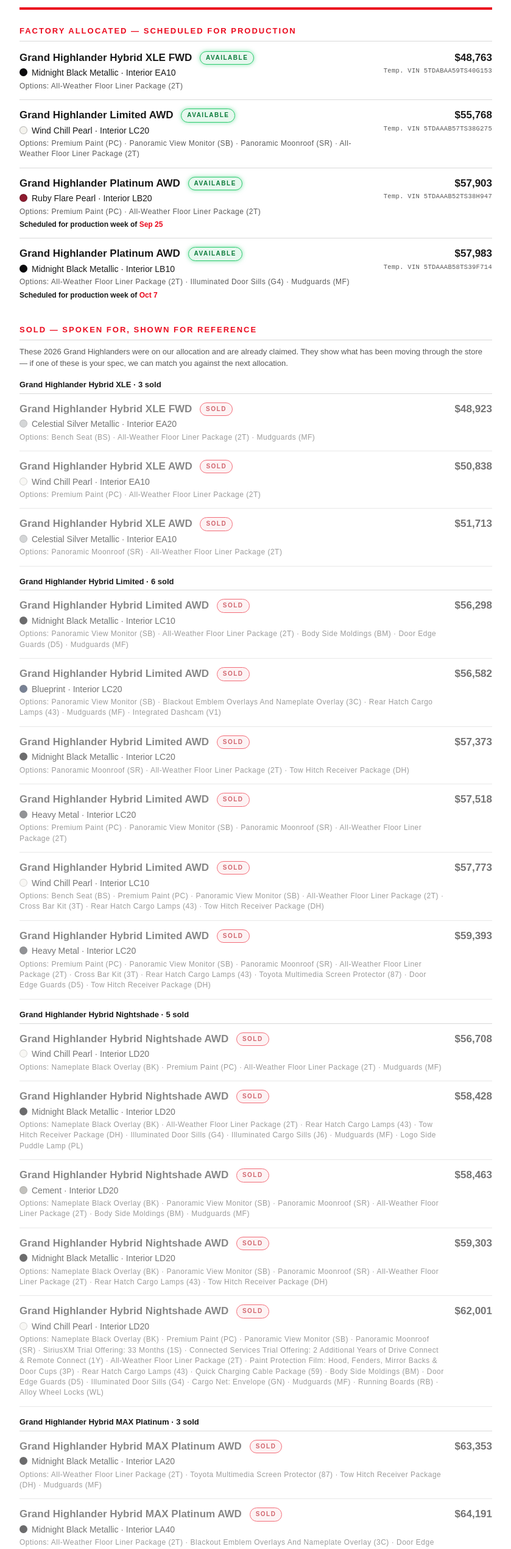
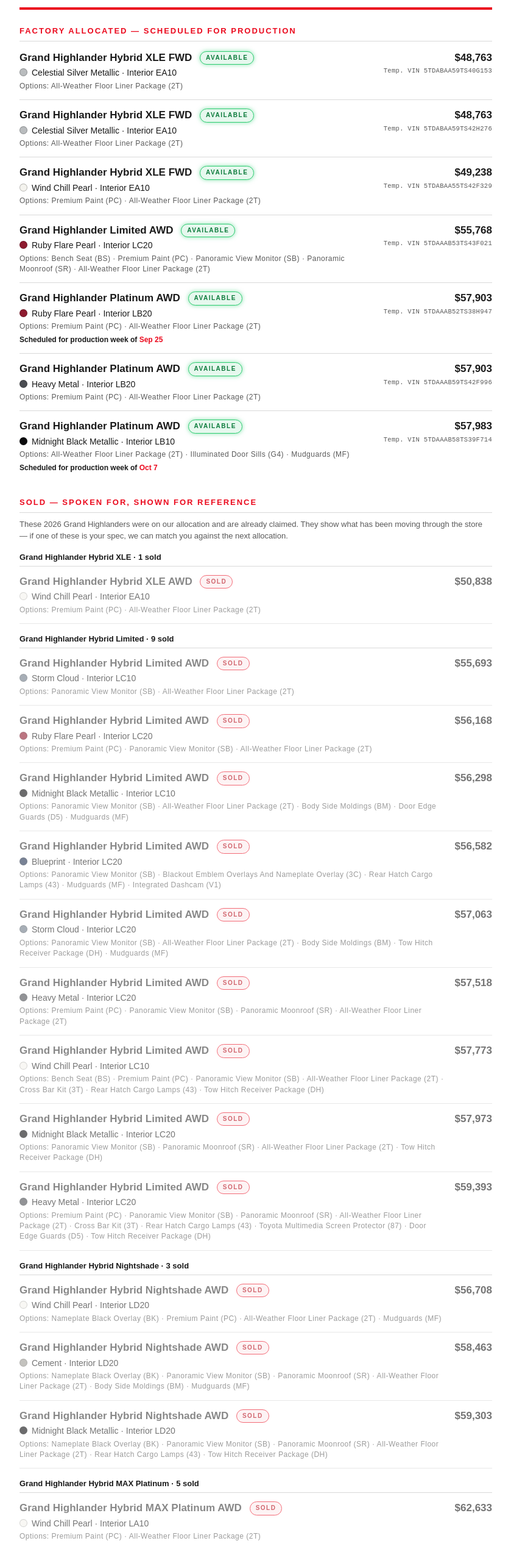
Before and after one commit to cjosh4toyotas-stack/Grand-Highlander-Availability, a plain HTML site: page index.html in a window 1280 px wide. Shown: the part 179-2719 px from the top of the page at 61% size, without its empty margins (220-1059 px from the left). Drawn offline with Linux system fonts and the light colour scheme.

```diff
--- a/index.html
+++ b/index.html
@@ -114,7 +114,7 @@
     <div class="head-text">
     <div class="dealer">McGrath Toyota of Iowa City</div>
     <h1>2026 Grand Highlander Availability</h1>
-    <div class="asof">Updated <strong>September 10, 2026</strong> &middot; All prices are MSRP</div>
+    <div class="asof">Updated <strong>September 23, 2026</strong> &middot; All prices are MSRP</div>
     <div class="cycle">Factory allocations arrive every two weeks &mdash; the next batch is expected soon. Units marked <b style="color:#0a7a3a">AVAILABLE</b> can be claimed today with a deposit; units marked <b style="color:#b3000f">SOLD</b> are already spoken for.</div>
     </div>
   </header>
@@ -130,7 +130,7 @@
     <div class="unit">
       <div class="u-main">
         <div class="u-trim">Grand Highlander Hybrid XLE FWD <span class="badge badge-av">AVAILABLE</span></div>
-        <div class="u-color"><span class="swatch sw-black"></span>Midnight Black Metallic &middot; Interior EA10</div>
+        <div class="u-color"><span class="swatch sw-meteor"></span>Celestial Silver Metallic &middot; Interior EA10</div>
         <div class="u-equip">Options: All-Weather Floor Liner Package (2T)</div>
 
       </div>
@@ -140,13 +140,35 @@
     </div>
     <div class="unit">
       <div class="u-main">
-        <div class="u-trim">Grand Highlander Limited AWD <span class="badge badge-av">AVAILABLE</span></div>
-        <div class="u-color"><span class="swatch sw-pearl"></span>Wind Chill Pearl &middot; Interior LC20</div>
-        <div class="u-equip">Options: Premium Paint (PC) &middot; Panoramic View Monitor (SB) &middot; Panoramic Moonroof (SR) &middot; All-Weather Floor Liner Package (2T)</div>
+        <div class="u-trim">Grand Highlander Hybrid XLE FWD <span class="badge badge-av">AVAILABLE</span></div>
+        <div class="u-color"><span class="swatch sw-meteor"></span>Celestial Silver Metallic &middot; Interior EA10</div>
+        <div class="u-equip">Options: All-Weather Floor Liner Package (2T)</div>
 
       </div>
       <div class="u-right">
-        <div class="u-price">$55,768</div><div class="u-vin">Temp. VIN 5TDAAAB57TS38G275</div>
+        <div class="u-price">$48,763</div><div class="u-vin">Temp. VIN 5TDABAA59TS42H276</div>
+      </div>
+    </div>
+    <div class="unit">
+      <div class="u-main">
+        <div class="u-trim">Grand Highlander Hybrid XLE FWD <span class="badge badge-av">AVAILABLE</span></div>
+        <div class="u-color"><span class="swatch sw-pearl"></span>Wind Chill Pearl &middot; Interior EA10</div>
+        <div class="u-equip">Options: Premium Paint (PC) &middot; All-Weather Floor Liner Package (2T)</div>
+
+      </div>
+      <div class="u-right">
+        <div class="u-price">$49,238</div><div class="u-vin">Temp. VIN 5TDABAA55TS42F329</div>
+      </div>
+    </div>
+    <div class="unit">
+      <div class="u-main">
+        <div class="u-trim">Grand Highlander Limited AWD <span class="badge badge-av">AVAILABLE</span></div>
+        <div class="u-color"><span class="swatch sw-ruby"></span>Ruby Flare Pearl &middot; Interior LC20</div>
+        <div class="u-equip">Options: Bench Seat (BS) &middot; Premium Paint (PC) &middot; Panoramic View Monitor (SB) &middot; Panoramic Moonroof (SR) &middot; All-Weather Floor Liner Package (2T)</div>
+
+      </div>
+      <div class="u-right">
+        <div class="u-price">$55,768</div><div class="u-vin">Temp. VIN 5TDAAAB53TS43F021</div>
       </div>
     </div>
     <div class="unit">
@@ -158,6 +180,17 @@
       </div>
       <div class="u-right">
         <div class="u-price">$57,903</div><div class="u-vin">Temp. VIN 5TDAAAB52TS38H947</div>
+      </div>
+    </div>
+    <div class="unit">
+      <div class="u-main">
+        <div class="u-trim">Grand Highlander Platinum AWD <span class="badge badge-av">AVAILABLE</span></div>
+        <div class="u-color"><span class="swatch sw-heavy"></span>Heavy Metal &middot; Interior LB20</div>
+        <div class="u-equip">Options: Premium Paint (PC) &middot; All-Weather Floor Liner Package (2T)</div>
+
+      </div>
+      <div class="u-right">
+        <div class="u-price">$57,903</div><div class="u-vin">Temp. VIN 5TDAAAB59TS42F996</div>
       </div>
     </div>
     <div class="unit">
@@ -176,18 +209,7 @@
   <section class="soldwall">
     <h2 class="h2-sold">Sold &mdash; Spoken For, Shown for Reference</h2>
     <p class="soldnote">These 2026 Grand Highlanders were on our allocation and are already claimed. They show what has been moving through the store &mdash; if one of these is your spec, we can match you against the next allocation.</p>
-    <h3 class="soldgrp">Grand Highlander Hybrid XLE &middot; 3 sold</h3>
-    <div class="unit sold">
-      <div class="u-main">
-        <div class="u-trim">Grand Highlander Hybrid XLE FWD <span class="badge badge-sold">SOLD</span></div>
-        <div class="u-color"><span class="swatch sw-meteor"></span>Celestial Silver Metallic &middot; Interior EA20</div>
-        <div class="u-equip">Options: Bench Seat (BS) &middot; All-Weather Floor Liner Package (2T) &middot; Mudguards (MF)</div>
-
-      </div>
-      <div class="u-right">
-        <div class="u-price">$48,923</div>
-      </div>
-    </div>
+    <h3 class="soldgrp">Grand Highlander Hybrid XLE &middot; 1 sold</h3>
     <div class="unit sold">
       <div class="u-main">
         <div class="u-trim">Grand Highlander Hybrid XLE AWD <span class="badge badge-sold">SOLD</span></div>
@@ -199,18 +221,29 @@
         <div class="u-price">$50,838</div>
       </div>
     </div>
+    <h3 class="soldgrp">Grand Highlander Hybrid Limited &middot; 9 sold</h3>
     <div class="unit sold">
       <div class="u-main">
-        <div class="u-trim">Grand Highlander Hybrid XLE AWD <span class="badge badge-sold">SOLD</span></div>
-        <div class="u-color"><span class="swatch sw-meteor"></span>Celestial Silver Metallic &middot; Interior EA10</div>
-        <div class="u-equip">Options: Panoramic Moonroof (SR) &middot; All-Weather Floor Liner Package (2T)</div>
+        <div class="u-trim">Grand Highlander Hybrid Limited AWD <span class="badge badge-sold">SOLD</span></div>
+        <div class="u-color"><span class="swatch sw-storm"></span>Storm Cloud &middot; Interior LC10</div>
+        <div class="u-equip">Options: Panoramic View Monitor (SB) &middot; All-Weather Floor Liner Package (2T)</div>
 
       </div>
       <div class="u-right">
-        <div class="u-price">$51,713</div>
+        <div class="u-price">$55,693</div>
       </div>
     </div>
-    <h3 class="soldgrp">Grand Highlander Hybrid Limited &middot; 6 sold</h3>
+    <div class="unit sold">
+      <div class="u-main">
+        <div class="u-trim">Grand Highlander Hybrid Limited AWD <span class="badge badge-sold">SOLD</span></div>
+        <div class="u-color"><span class="swatch sw-ruby"></span>Ruby Flare Pearl &middot; Interior LC20</div>
+        <div class="u-equip">Options: Premium Paint (PC) &middot; Panoramic View Monitor (SB) &middot; All-Weather Floor Liner Package (2T)</div>
+
+      </div>
+      <div class="u-right">
+        <div class="u-price">$56,168</div>
+      </div>
+    </div>
     <div class="unit sold">
       <div class="u-main">
         <div class="u-trim">Grand Highlander Hybrid Limited AWD <span class="badge badge-sold">SOLD</span></div>
@@ -236,12 +269,12 @@
     <div class="unit sold">
       <div class="u-main">
         <div class="u-trim">Grand Highlander Hybrid Limited AWD <span class="badge badge-sold">SOLD</span></div>
-        <div class="u-color"><span class="swatch sw-black"></span>Midnight Black Metallic &middot; Interior LC20</div>
-        <div class="u-equip">Options: Panoramic Moonroof (SR) &middot; All-Weather Floor Liner Package (2T) &middot; Tow Hitch Receiver Package (DH)</div>
+        <div class="u-color"><span class="swatch sw-storm"></span>Storm Cloud &middot; Interior LC20</div>
+        <div class="u-equip">Options: Panoramic View Monitor (SB) &middot; All-Weather Floor Liner Package (2T) &middot; Body Side Moldings (BM) &middot; Tow Hitch Receiver Package (DH) &middot; Mudguards (MF)</div>
 
       </div>
       <div class="u-right">
-        <div class="u-price">$57,373</div>
+        <div class="u-price">$57,063</div>
       </div>
     </div>
     <div class="unit sold">
@@ -269,6 +302,17 @@
     <div class="unit sold">
       <div class="u-main">
         <div class="u-trim">Grand Highlander Hybrid Limited AWD <span class="badge badge-sold">SOLD</span></div>
+        <div class="u-color"><span class="swatch sw-black"></span>Midnight Black Metallic &middot; Interior LC20</div>
+        <div class="u-equip">Options: Panoramic View Monitor (SB) &middot; Panoramic Moonroof (SR) &middot; All-Weather Floor Liner Package (2T) &middot; Tow Hitch Receiver Package (DH)</div>
+
+      </div>
+      <div class="u-right">
+        <div class="u-price">$57,973</div>
+      </div>
+    </div>
+    <div class="unit sold">
+      <div class="u-main">
+        <div class="u-trim">Grand Highlander Hybrid Limited AWD <span class="badge badge-sold">SOLD</span></div>
         <div class="u-color"><span class="swatch sw-heavy"></span>Heavy Metal &middot; Interior LC20</div>
         <div class="u-equip">Options: Premium Paint (PC) &middot; Panoramic View Monitor (SB) &middot; Panoramic Moonroof (SR) &middot; All-Weather Floor Liner Package (2T) &middot; Cross Bar Kit (3T) &middot; Rear Hatch Cargo Lamps (43) &middot; Toyota Multimedia Screen Protector (87) &middot; Door Edge Guards (D5) &middot; Tow Hitch Receiver Package (DH)</div>
 
@@ -277,7 +321,7 @@
         <div class="u-price">$59,393</div>
       </div>
     </div>
-    <h3 class="soldgrp">Grand Highlander Hybrid Nightshade &middot; 5 sold</h3>
+    <h3 class="soldgrp">Grand Highlander Hybrid Nightshade &middot; 3 sold</h3>
     <div class="unit sold">
       <div class="u-main">
         <div class="u-trim">Grand Highlander Hybrid Nightshade AWD <span class="badge badge-sold">SOLD</span></div>
@@ -287,17 +331,6 @@
       </div>
       <div class="u-right">
         <div class="u-price">$56,708</div>
-      </div>
-    </div>
-    <div class="unit sold">
-      <div class="u-main">
-        <div class="u-trim">Grand Highlander Hybrid Nightshade AWD <span class="badge badge-sold">SOLD</span></div>
-        <div class="u-color"><span class="swatch sw-black"></span>Midnight Black Metallic &middot; Interior LD20</div>
-        <div class="u-equip">Options: Nameplate Black Overlay (BK) &middot; All-Weather Floor Liner Package (2T) &middot; Rear Hatch Cargo Lamps (43) &middot; Tow Hitch Receiver Package (DH) &middot; Illuminated Door Sills (G4) &middot; Illuminated Cargo Sills (J6) &middot; Mudguards (MF) &middot; Logo Side Puddle Lamp (PL)</div>
-
-      </div>
-      <div class="u-right">
-        <div class="u-price">$58,428</div>
       </div>
     </div>
     <div class="unit sold">
@@ -322,27 +355,38 @@
         <div class="u-price">$59,303</div>
       </div>
     </div>
+    <h3 class="soldgrp">Grand Highlander Hybrid MAX Platinum &middot; 5 sold</h3>
     <div class="unit sold">
       <div class="u-main">
-        <div class="u-trim">Grand Highlander Hybrid Nightshade AWD <span class="badge badge-sold">SOLD</span></div>
-        <div class="u-color"><span class="swatch sw-pearl"></span>Wind Chill Pearl &middot; Interior LD20</div>
-        <div class="u-equip">Options: Nameplate Black Overlay (BK) &middot; Premium Paint (PC) &middot; Panoramic View Monitor (SB) &middot; Panoramic Moonroof (SR) &middot; SiriusXM Trial Offering: 33 Months (1S) &middot; Connected Services Trial Offering: 2 Additional Years of Drive Connect &amp; Remote Connect (1Y) &middot; All-Weather Floor Liner Package (2T) &middot; Paint Protection Film: Hood, Fenders, Mirror Backs &amp; Door Cups (3P) &middot; Rear Hatch Cargo Lamps (43) &middot; Quick Charging Cable Package (59) &middot; Body Side Moldings (BM) &middot; Door Edge Guards (D5) &middot; Illuminated Door Sills (G4) &middot; Cargo Net: Envelope (GN) &middot; Mudguards (MF) &middot; Running Boards (RB) &middot; Alloy Wheel Locks (WL)</div>
+        <div class="u-trim">Grand Highlander Hybrid MAX Platinum AWD <span class="badge badge-sold">SOLD</span></div>
+        <div class="u-color"><span class="swatch sw-pearl"></span>Wind Chill Pearl &middot; Interior LA10</div>
+        <div class="u-equip">Options: Premium Paint (PC) &middot; All-Weather Floor Liner Package (2T)</div>
 
       </div>
       <div class="u-right">
-        <div class="u-price">$62,001</div>
+        <div class="u-price">$62,633</div>
       </div>
     </div>
-    <h3 class="soldgrp">Grand Highlander Hybrid MAX Platinum &middot; 3 sold</h3>
     <div class="unit sold">
       <div class="u-main">
         <div class="u-trim">Grand Highlander Hybrid MAX Platinum AWD <span class="badge badge-sold">SOLD</span></div>
-        <div class="u-color"><span class="swatch sw-black"></span>Midnight Black Metallic &middot; Interior LA20</div>
-        <div class="u-equip">Options: All-Weather Floor Liner Package (2T) &middot; Toyota Multimedia Screen Protector (87) &middot; Tow Hitch Receiver Package (DH) &middot; Mudguards (MF)</div>
+        <div class="u-color"><span class="swatch sw-storm"></span>Storm Cloud &middot; Interior LA40</div>
+        <div class="u-equip">Options: All-Weather Floor Liner Package (2T) &middot; Body Side Moldings (BM) &middot; Integrated Dashcam (V1)</div>
 
       </div>
       <div class="u-right">
-        <div class="u-price">$63,353</div>
+        <div class="u-price">$62,937</div>
+      </div>
+    </div>
+    <div class="unit sold">
+      <div class="u-main">
+        <div class="u-trim">Grand Highlander Hybrid MAX Platinum AWD <span class="badge badge-sold">SOLD</span></div>
+        <div class="u-color"><span class="swatch sw-blueprint"></span>Blueprint &middot; Interior LA20</div>
+        <div class="u-equip">Options: All-Weather Floor Liner Package (2T) &middot; Body Side Moldings (BM) &middot; Illuminated Door Sills (G4) &middot; Illuminated Cargo Sills (J6) &middot; Mudguards (MF) &middot; Logo Side Puddle Lamp (PL)</div>
+
+      </div>
+      <div class="u-right">
+        <div class="u-price">$63,513</div>
       </div>
     </div>
     <div class="unit sold">
@@ -367,7 +411,7 @@
         <div class="u-price">$65,564</div>
       </div>
     </div>
-    <h3 class="soldgrp">Grand Highlander XLE &middot; 2 sold</h3>
+    <h3 class="soldgrp">Grand Highlander XLE &middot; 3 sold</h3>
     <div class="unit sold">
       <div class="u-main">
         <div class="u-trim">Grand Highlander XLE AWD <span class="badge badge-sold">SOLD</span></div>
@@ -388,6 +432,17 @@
       </div>
       <div class="u-right">
         <div class="u-price">$49,088</div>
+      </div>
+    </div>
+    <div class="unit sold">
+      <div class="u-main">
+        <div class="u-trim">Grand Highlander XLE AWD <span class="badge badge-sold">SOLD</span></div>
+        <div class="u-color"><span class="swatch sw-black"></span>Midnight Black Metallic &middot; Interior EA20</div>
+        <div class="u-equip">Options: Panoramic Moonroof (SR) &middot; All-Weather Floor Liner Package (2T)</div>
+
+      </div>
+      <div class="u-right">
+        <div class="u-price">$49,963</div>
       </div>
     </div>
     <h3 class="soldgrp">Grand Highlander Limited &middot; 1 sold</h3>
```
